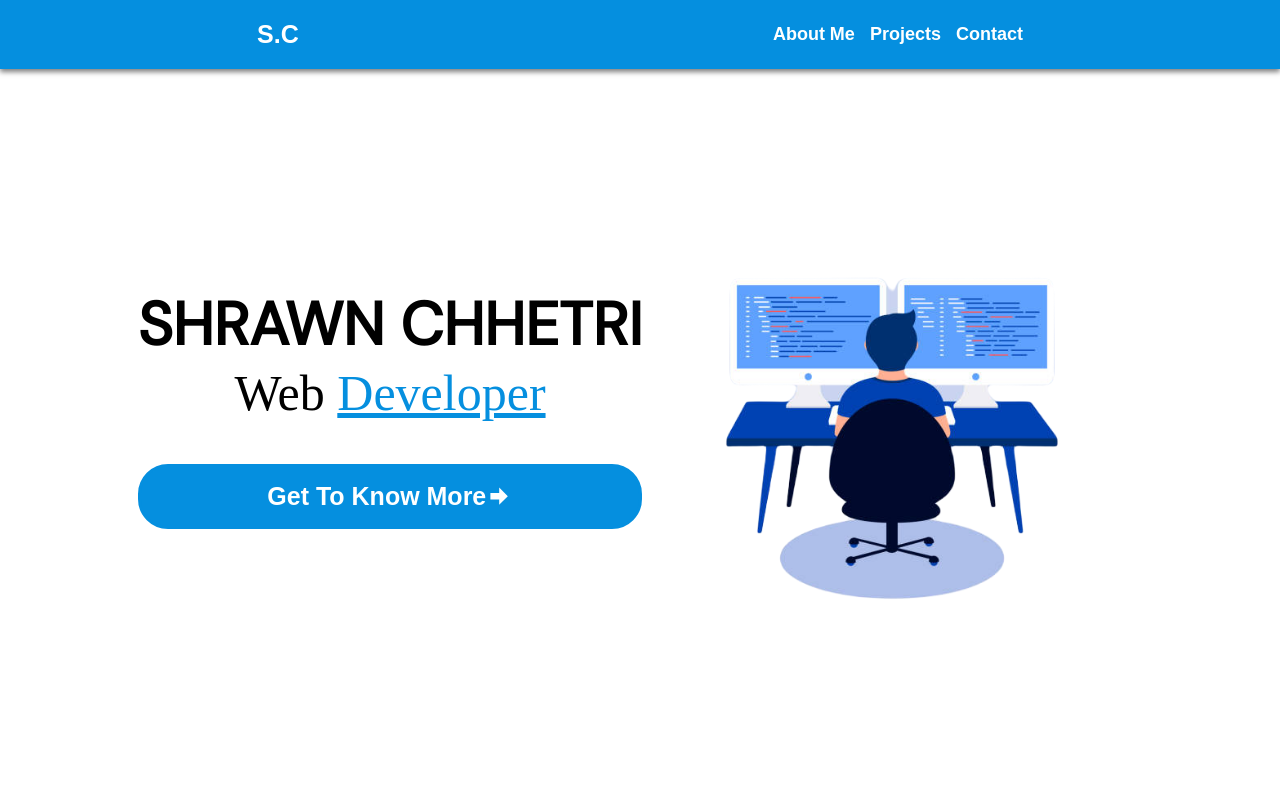
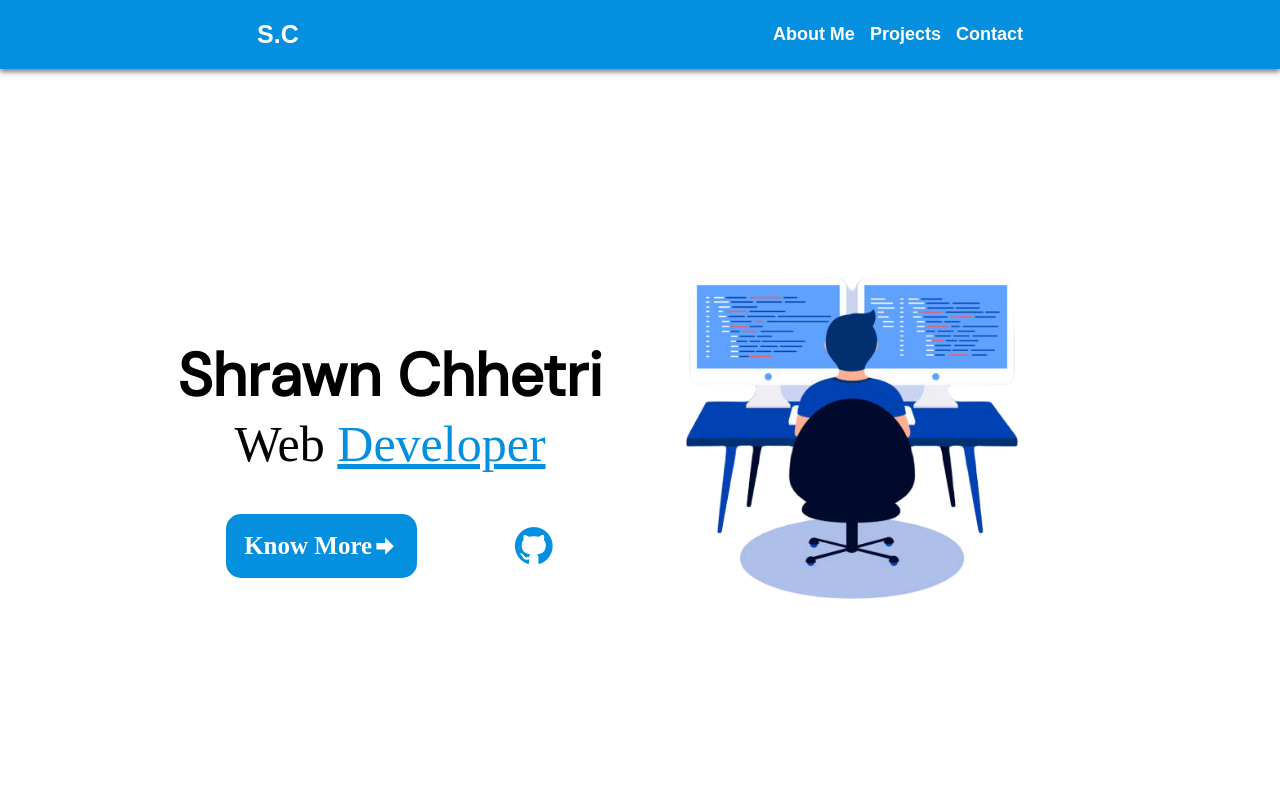
Before and after one commit to Shrawn100/Portfolio, a React (Create React App) app: page / in a window 1280 px wide. Shown: the top 800 px of the page. Built offline with nearby package versions, Linux system fonts and the light colour scheme; a web font is replaced by a local one.

Commit message:
Update homepage section and links

```diff
--- a/src/components/Contact.css
+++ b/src/components/Contact.css
@@ -75,18 +75,11 @@
   display: flex;
   gap: 10px;
 }
-.github {
-  max-width: 50px;
-  color: white;
-}
 
 .contact-icon {
   margin-right: 10px;
 }
-.devicon-linkedin-plain,
-.devicon-github-original {
-  font-size: 40px;
-}
+
 @media (max-width: 850px) {
   .contact-container > div {
     flex-direction: column;
--- a/src/components/Contact.js
+++ b/src/components/Contact.js
@@ -23,11 +23,6 @@ export default function Contact() {
             <Icon className="contact-icon" path={mdiPhone} size={2} />
             0469293649
           </button>
-          <div>
-            <a href="https://github.com/Shrawn100">
-              <i className="devicon-github-original contact-btn"></i>
-            </a>
-          </div>
         </div>
       </div>
     </div>
--- a/src/components/Home.css
+++ b/src/components/Home.css
@@ -5,11 +5,8 @@
   font-style: normal;
 }
 
-.home {
+.home-container {
   overflow: hidden;
-}
-
-.home-container {
   display: flex;
   min-height: 92vh;
   justify-content: center;
@@ -30,27 +27,30 @@
   font-size: 50px;
   margin-top: 0;
 }
-.home-img {
-  width: 500px;
-  height: auto;
-}
-
-.home-container > div,
-.home-img {
-  margin-bottom: 100px;
-  font-family: "MyFont", sans-serif;
-  font-size: 25px;
-}
-
 .home-desc > span {
   color: rgb(5, 143, 223);
   text-decoration: underline;
 }
+
+.home-img {
+  width: 500px;
+  height: auto;
+  margin-bottom: 100px;
+}
+
+.home-container-links {
+  display: flex;
+
+  justify-content: space-around;
+  align-items: center;
+}
+
 .get-to-know-btn {
+  font-weight: bold;
   font-size: 25px;
   color: white;
   background-color: rgb(5, 143, 223);
-  border-radius: 30px;
+  border-radius: 15px;
   border: 3px solid rgb(5, 143, 223);
   padding: 15px;
   font-weight: bold;
@@ -59,10 +59,25 @@
   text-decoration: none;
   justify-content: center;
 }
+
 .get-to-know-btn:hover {
+  transform: scale(1.3);
+  transform: translateY(-5px);
+  transform: rotate(-2deg);
+}
+.devicon-linkedin-plain,
+.devicon-github-original {
+  font-size: 40px;
+}
+.github-btn-link {
+  text-decoration: none;
+}
+.github-btn {
   color: rgb(5, 143, 223);
-  background-color: white;
-  text-decoration: none;
+}
+.github-btn-link:hover {
+  transform: scale(3);
+  transform: rotate(-1deg);
 }
 
 @media (max-width: 1050px) {
--- a/src/components/Home.js
+++ b/src/components/Home.js
@@ -4,20 +4,43 @@ import Icon from "@mdi/react";
 import { mdiArrowRightBold } from "@mdi/js";
 export default function Home() {
   return (
-    <div id="home-section" className="home">
-      <main className="home-container">
-        <div>
-          <h1 className="home-heading">SHRAWN CHHETRI</h1>
-          <h2 className="home-desc">
-            Web <span>Developer</span>
-          </h2>
+    <main id="home-section" className="home-container">
+      <div className="home-container-infos">
+        <h1 className="home-heading">Shrawn Chhetri</h1>
+        <h2 className="home-desc">
+          Web <span>Developer</span>
+        </h2>
+
+        <div className="home-container-links">
           <a href="#about-section" className="get-to-know-btn">
-            Get To Know More
+            Know More
             <Icon path={mdiArrowRightBold} size={1.1} />
           </a>
+
+          <a href="https://github.com/Shrawn100" className="github-btn-link">
+            <i className="devicon-github-original github-btn"></i>
+          </a>
         </div>
-        <img className="home-img" src={img} alt="computerscreen" />
-      </main>
-    </div>
+      </div>
+      <img className="home-img" src={img} alt="computerscreen" />
+    </main>
   );
 }
+
+// Need to fix the layout..
+//Are all of these div containers even necessary???
+/*
+
+Change the favicon logo from react to something else. It looks really unprofessional
+
+Reduce the size of the get to know btn
+make the get to know btn and github btn on the same row.
+also include a linked in btn to that row.
+Change the font, it looks real freaking ugly.
+Also change the positioning of the fonts padding, it is sooo bad. make it have more padding.
+The font-size changes are so awkward.
+If it is required, you can try generating a new picture for home page. Maybe an ai generated one of my selfie?
+
+But yes, I need to work on a lot of the things heref
+
+*/
--- a/src/components/Sidebar.js
+++ b/src/components/Sidebar.js
@@ -32,7 +32,7 @@ export default function Sidebar({ handleClick }) {
             Projects
           </a>
           <a
-            href="#contacts-section"
+            href="#contact-section"
             onClick={handleClick}
             className="navbar-btns sidebar-btns"
           >
```
